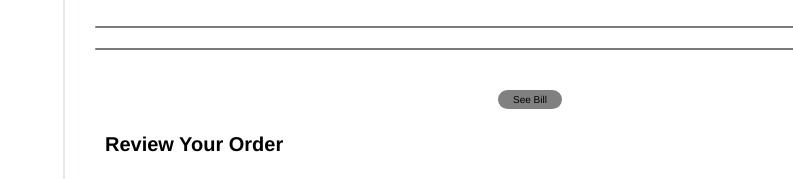
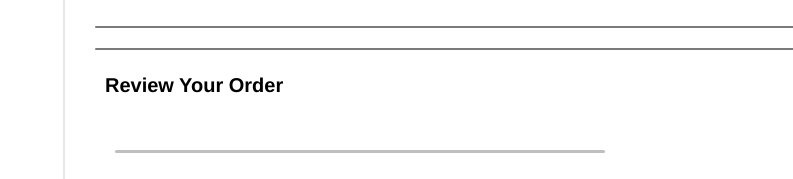
Before and after one commit to deodagee/economyblindsandshades, a Next.js app: page /components/pages/zebrablinds in a window 1280 px wide. Shown: the part 4757-4936 px from the top of the page, without its empty margins (487-1280 px from the left). Built offline with nearby package versions, Linux system fonts and the light colour scheme.

Commit message:
Add files via upload

```diff
--- a/pages/components/pages/zebrablinds.js
+++ b/pages/components/pages/zebrablinds.js
@@ -526,50 +526,42 @@ function ZebraBlinds() {
         ]
     }
 
-
-
-
     const [selected_head_rail_color, Set_selected_head_rail_color] = useState(null);
 
+    //////////////////// /////////////////////////////// //////////////////////////////// //////////////////////////// /////////////////////////////////////
+
     const [selected_bottom_rail_color, Set_selected_bottom_rail_color] = useState(null);
 
-
-
-
-
-
-    // For Cassette Choice
-    const Rounded_Top_Cassette_With_Fabric_Insert_function = Top_Head_Rail_Choices_Fabrics_Aluminum.Rounded_Top_Cassette_With_Fabric_Insert.find(imageDataTOP => imageDataTOP.key === selected_head_rail_color);
-
-    const handleRender_Rounded_Top_Cassette_With_Fabric_Insert_function = (imageNameTOP) => {
-        // Your existing logic
-    };
-
-    const Square_Top_Aluminum_function = Top_Head_Rail_Choices_Fabrics_Aluminum.Square_Top_Aluminum.find(imageDataTOP => imageDataTOP.key === selected_head_rail_color);
-
-    const handleRender_Square_Top_Aluminum_function = (imageNameTOP) => {
-        const baseClassName = styles[imageNameTOP];
-        return `${baseClassName} ${imageNameTOP === selected_head_rail_color ? styles.selected_head_rail_color : ''}`;
-    };
-
-
-
-
-
-    // For Bottom Rail Choice
-    const Bottom_Rail_Square_With_Fabric_Insert_function = Bottom_Bottom_Rail_Choices_Fabrics_Aluminum.Bottom_Rail_Square_With_Fabric_Insert.find(imageData => imageData.key === selected_bottom_rail_color);
-
-    const handleRender_Bottom_Rail_Square_With_Fabric_Insert_function = (imageName) => {
-        // Your existing logic
-    };
-
-    const Bottom_Oval_Rail_Aluminum_function = Bottom_Bottom_Rail_Choices_Fabrics_Aluminum.Bottom_Oval_Rail_Aluminum.find(imageData => imageData.key === selected_bottom_rail_color);
-
-    const handleRender_Bottom_Oval_Rail_Aluminum_function = (imageName) => {
+    //////////////////// /////////////////////////////// //////////////////////////////// //////////////////////////// /////////////////////////////////////
+
+    const Match_Fabric_With_bottom = [
+        ...Top_Head_Rail_Choices_Fabrics_Aluminum.Rounded_Top_Cassette_With_Fabric_Insert,
+        ...Bottom_Bottom_Rail_Choices_Fabrics_Aluminum.Bottom_Rail_Square_With_Fabric_Insert,
+    ];
+
+    const Rounded_Top_Cassette_With_Fabric_Insert_function = Match_Fabric_With_bottom.find(imageData => imageData.key === selected_head_rail_color);
+    const Bottom_Oval_Rail_Aluminum_function = Match_Fabric_With_bottom.find(imageData => imageData.key === selected_head_rail_color);
+
+    const handleRenderClickImageToMergeFabrics = (imageName, selectedColor, set) => {
         const baseClassName = styles[imageName];
-        return `${baseClassName} ${imageName === selected_bottom_rail_color ? styles.selected_bottom_rail_color : ''}`;
-    };
-
+        return `${baseClassName} ${imageName === selectedColor ? styles[`selected_${set}_color`] : ''}`;
+    };
+
+    const handleRenderClickImageToMergeAluminum = (imageName, selectedColor, set) => {
+        const baseClassName = styles[imageName];
+        return `${baseClassName} ${imageName === selectedColor ? styles[`selected_${set}_color`] : ''}`;
+    };
+
+
+    //////////////////// /////////////////////////////// //////////////////////////////// //////////////////////////// /////////////////////////////////////
+
+    const Match_Amluminum_With_Aluminum = [
+        ...Top_Head_Rail_Choices_Fabrics_Aluminum.Square_Top_Aluminum,
+        ...Bottom_Bottom_Rail_Choices_Fabrics_Aluminum.Bottom_Oval_Rail_Aluminum,
+    ]
+
+    const Bottom_Rail_Square_With_Fabric_Insert_function = Match_Amluminum_With_Aluminum.find(imageData => imageData.key === selected_bottom_rail_color);
+    const Square_Top_Aluminum_function = Match_Amluminum_With_Aluminum.find(imageData => imageData.key === selected_bottom_rail_color);
 
 
     return (
@@ -1509,28 +1501,28 @@ function ZebraBlinds() {
 
 
 
-                                                                            {Top_Head_Rail_Choices_Fabrics_Aluminum[key].map((imageDataTOP) => (
-                                                                                <div key={imageDataTOP.key} className={styles.fabric_list_top_image_and_description}>
+                                                                            {Top_Head_Rail_Choices_Fabrics_Aluminum[key].map((imageData) => (
+                                                                                <div key={imageData.key} className={styles.fabric_list_top_image_and_description}>
                                                                                     {/* Render the actual image here */}
 
                                                                                     <div>
                                                                                         <Image
-                                                                                            className={handleRender_Rounded_Top_Cassette_With_Fabric_Insert_function(imageDataTOP.key)}
+                                                                                            className={handleRenderClickImageToMergeFabrics(imageData.key)}
                                                                                             width={100}
                                                                                             height={100}
-                                                                                            src={imageDataTOP.src}
-                                                                                            alt={imageDataTOP.label}
+                                                                                            src={imageData.src}
+                                                                                            alt={imageData.label}
                                                                                             onClick={() => {
                                                                                                 if (!active_skip_head_rail_ellipse) {
-                                                                                                    console.log(`Click handler for ${imageDataTOP.key}`);
-                                                                                                    Set_selected_head_rail_color(imageDataTOP.key);
+                                                                                                    console.log(`Click handler for ${imageData.key}`);
+                                                                                                    Set_selected_head_rail_color(imageData.key);
                                                                                                 }
                                                                                             }}
                                                                                             style={{ pointerEvents: active_skip_head_rail_ellipse ? 'none' : 'auto' }}
                                                                                         />
                                                                                     </div>
                                                                                     <div className={styles.fabric_list_top_image_description}>
-                                                                                        <div>{imageDataTOP.label}</div>
+                                                                                        <div>{imageData.label}</div>
                                                                                     </div>
                                                                                 </div>
                                                                             ))}
@@ -1562,7 +1554,7 @@ function ZebraBlinds() {
                                                                                     <div key={imageData.key} className={styles.fabric_list_bottom_image_and_description}>
                                                                                         {/* Render the actual image here */}
                                                                                         <Image
-                                                                                            className={handleRender_Bottom_Oval_Rail_Aluminum_function(imageData.key)}
+                                                                                            className={handleRenderClickImageToMergeAluminum(imageData.key)}
                                                                                             width={100}
                                                                                             height={100}
                                                                                             src={imageData.src}
@@ -1604,15 +1596,7 @@ function ZebraBlinds() {
 
                         <div className={styles.quantity_and_add_to_cart_group}>
 
-                            <div className={styles.see_bill_button_wrapper}>
-                                <button
-                                    onClick={handle_click_see_bill_button}
-                                    className={styles.see_bill_button}>
-                                    <div
-                                        style={NextButton4buttonStyle}
-                                        className={styles.see_bill_text}>See Bill</div>
-                                </button>
-                            </div>
+
 
                             <div className={styles.review_your_order}>Review Your Order</div>
                             <div className={styles.review_your_order_seperator_line}></div>
@@ -1705,7 +1689,7 @@ function ZebraBlinds() {
 
                                     <div className={styles.description_and_answer}>
                                         <div className={styles.answers_answers2}>
-                                        <div className={styles.casette_rail_type_answer}> Cassette Choice:</div>
+                                            <div className={styles.casette_rail_type_answer}> Cassette Choice:</div>
 
                                             {Rounded_Top_Cassette_With_Fabric_Insert_function && (
                                                 <span>
@@ -1729,7 +1713,7 @@ function ZebraBlinds() {
                                     <div className={styles.description_and_answer}>
 
                                         <div className={styles.answers_answers2}>
-                                        <div className={styles.bottom_rail_type_answer}>Bottom Rail Choice:</div>
+                                            <div className={styles.bottom_rail_type_answer}>Bottom Rail Choice:</div>
 
                                             {Square_Top_Aluminum_function && (
                                                 <span>
--- a/styles/components/pages/zebrablinds.module.css
+++ b/styles/components/pages/zebrablinds.module.css
@@ -2828,7 +2828,7 @@
   padding: 2px;
   transition: 0.2s;
   border-radius: 0.45rem;
-  box-shadow: rgb(31, 31, 31) 0px 0px 5px;
+  box-shadow: rgb(255, 0, 0) 0px 0px 5px;
 }
 
 .top_section {
@@ -2854,7 +2854,6 @@
   align-self: start;
   justify-self: start;
 }
-
 
 .skip_head_rail_ellipse {
   display: flex;
@@ -2965,7 +2964,7 @@ display: flex;
     padding: 2px;
     transition: 0.2s;
     border-radius: 0.45rem;
-    box-shadow: rgb(31, 31, 31) 0px 0px 5px;
+    box-shadow: rgb(255, 0, 0) 0px 0px 5px;
 
   }
 .pick_bottom_rail_color_wrapper {
@@ -3062,22 +3061,6 @@ display: flex;
 
   }
 
-
-.see_bill_button_wrapper {
-  width: 850px;
-  display: flex;
-  align-items: center;
-  justify-content: center;
-}
-
-.see_bill_button {
-  display: flex;
-  margin: 20px;
-}
-
-.see_bill_text {
-  font-size: 10px;
-}
 
 
 .window_name_answer {
```
